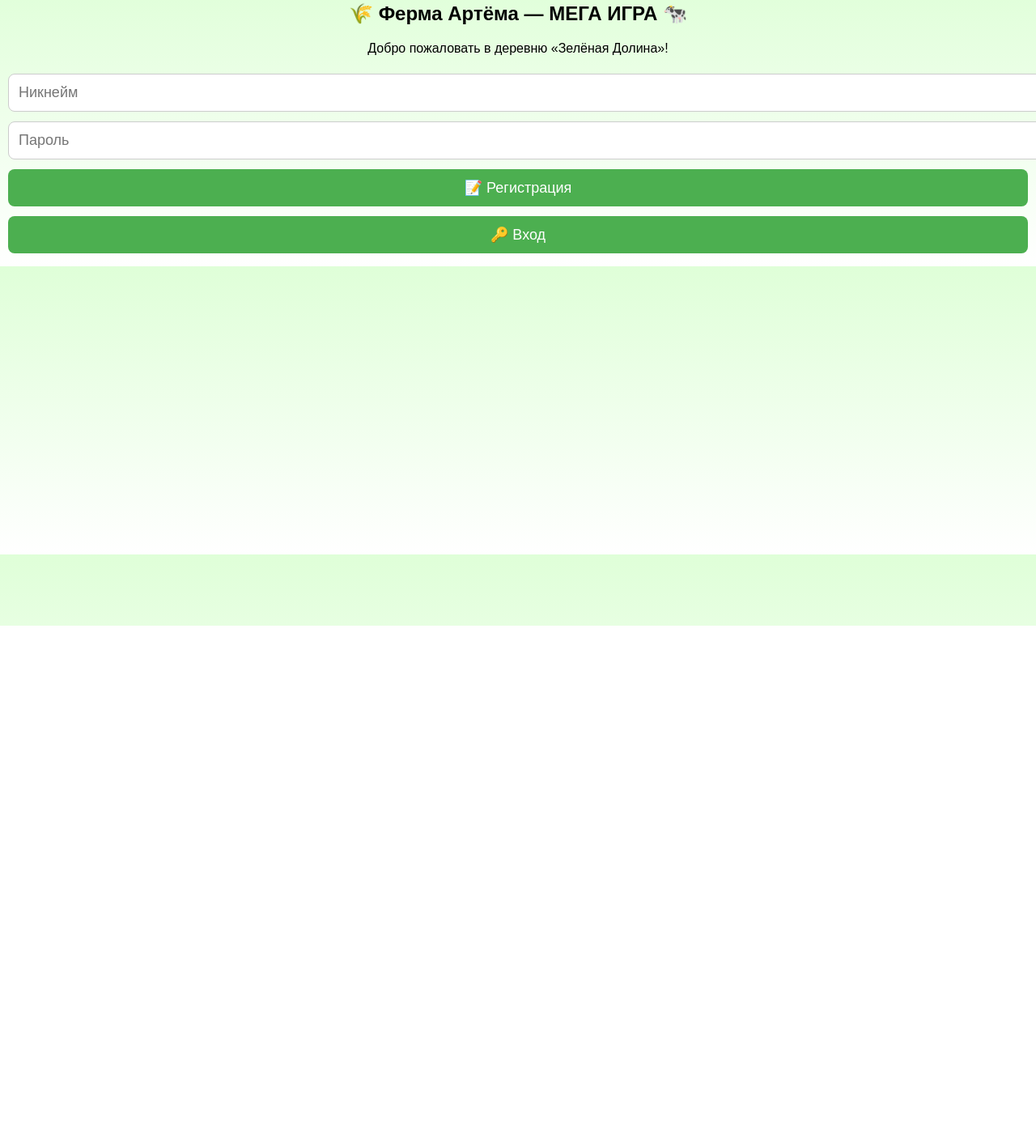
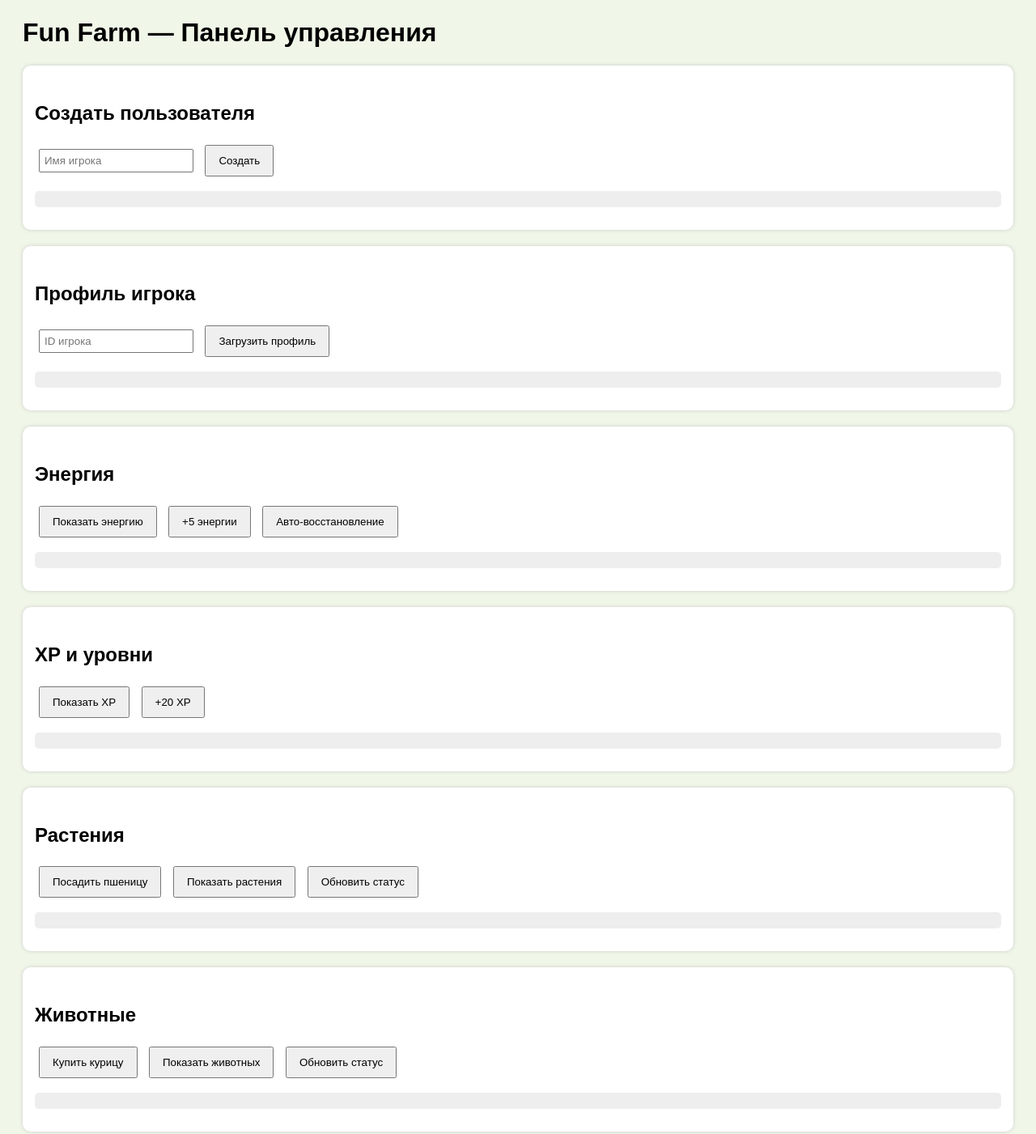
Before and after one commit to Friday56/Stert, a website: page frontend/index.html in a window 1280 px wide. Shown: the part 27-1428 px from the top of the page at 81% size. Before the commit the page ends 800 px from the top, so only its background shows below. Drawn offline with Linux system fonts and the light colour scheme.

Commit message:
Update index.html

```diff
--- a/frontend/index.html
+++ b/frontend/index.html
@@ -1,221 +1,256 @@
 <!DOCTYPE html>
 <html lang="ru">
 <head>
-<meta name="viewport" content="width=device-width, initial-scale=1">
-<title>🌾 Ферма Артёма — МЕГА ИГРА 🐄</title>
-
+    <meta charset="UTF-8">
+    <title>Fun Farm</title>
     <style>
         body {
-    font-family: sans-serif;
-    margin: 0;
+            font-family: Arial, sans-serif;
+            background: #f0f7e8;
+            padding: 20px;
+        }
+        h2 {
+            margin-top: 30px;
+        }
+        button {
+            padding: 10px 15px;
+            margin: 5px;
+            cursor: pointer;
+        }
+        .block {
+            background: white;
+            padding: 15px;
+            border-radius: 10px;
+            margin-bottom: 20px;
+            box-shadow: 0 0 5px #ccc;
+        }
+        input {
+            padding: 5px;
+            margin: 5px;
+        }
+        pre {
+            background: #eee;
             padding: 10px;
-    background: linear-gradient(#dfffd8, #ffffff);
-}
-
-h2, h3 {
-    text-align: center;
-}
-
-.card {
-    background: white;
-    padding: 12px;
-    border-radius: 10px;
-    margin: 8px 0;
-    border: 1px solid #ddd;
-    box-shadow: 0 2px 4px rgba(0,0,0,0.1);
-}
-
-input, button {
-    width: 100%;
-    padding: 12px;
-    margin: 6px 0;
-    font-size: 18px;
-    border-radius: 8px;
-    border: 1px solid #ccc;
-}
-
-button {
-    background: #4CAF50;
-    color: white;
-    border: none;
-    transition: 0.2s;
-}
-
-button:hover {
-    background: #45a049;
-    transform: scale(1.05);
-}
-
-#hud {
-    background: #fff;
-    padding: 10px;
-    border-radius: 10px;
-    margin-bottom: 10px;
-    border: 1px solid #ccc;
+            border-radius: 5px;
+            max-height: 300px;
+            overflow-y: auto;
         }
     </style>
 </head>
-
 <body>
 
-<h2>🌾 Ферма Артёма — МЕГА ИГРА 🐄</h2>
-<p style="text-align:center;">Добро пожаловать в деревню «Зелёная Долина»!</p>
+<h1>Fun Farm — Панель управления</h1>
 
-<!-- AUTH -->
-<div id="auth">
-    <input id="nick" placeholder="Никнейм">
-    <input id="pass" type="password" placeholder="Пароль">
-    <button onclick="register()">📝 Регистрация</button>
-    <button onclick="login()">🔑 Вход</button>
+<div class="block">
+    <h2>Создать пользователя</h2>
+    <input id="username" placeholder="Имя игрока">
+    <button onclick="createUser()">Создать</button>
+    <pre id="createUserResult"></pre>
 </div>
 
-<!-- GAME -->
-<div id="game" style="display:none;">
-
-    <!-- HUD -->
-    <div id="hud">
-        <b>Уровень:</b> <span id="lvl">1</span> ⭐<br>
-        <b>Опыт:</b> <span id="xp">0</span>/100 🎯<br>
-        <b>Энергия:</b> <span id="energy">20</span>/20 ⚡
+<div class="block">
+    <h2>Профиль игрока</h2>
+    <input id="userId" placeholder="ID игрока">
+    <button onclick="loadProfile()">Загрузить профиль</button>
+    <pre id="profile"></pre>
 </div>
 
-    <h3>📦 Инвентарь</h3>
-    <div id="inv"></div>
+<div class="block">
+    <h2>Энергия</h2>
+    <button onclick="getEnergy()">Показать энергию</button>
+    <button onclick="restoreEnergy()">+5 энергии</button>
+    <button onclick="updateEnergy()">Авто-восстановление</button>
+    <pre id="energy"></pre>
+</div>
 
-    <h3>🛒 Магазин</h3>
-    <button onclick="buy(1, 10)">🌾 Купить 10 кг семян</button>
-    <button onclick="buy(2, 10)">🟩 Купить 10 кг сена</button>
-    <button onclick="buy(3, 1)">🐔 Купить курицу</button>
-    <button onclick="buy(4, 1)">🐄 Купить корову</button>
+<div class="block">
+    <h2>XP и уровни</h2>
+    <button onclick="getXP()">Показать XP</button>
+    <button onclick="addXP()">+20 XP</button>
+    <pre id="xp"></pre>
+</div>
 
-    <h3>🌱 Посевы</h3>
-    <button onclick="plant()">🌿 Посадить пшеницу (1 семя)</button>
-    <div id="plants"></div>
+<div class="block">
+    <h2>Растения</h2>
+    <button onclick="plant()">Посадить пшеницу</button>
+    <button onclick="loadPlants()">Показать растения</button>
+    <button onclick="updatePlants()">Обновить статус</button>
+    <pre id="plants"></pre>
+</div>
 
-    <h3>🐔 Животные</h3>
-    <button onclick="feed()">🍀 Покормить животных</button>
-    <div id="animals"></div>
+<div class="block">
+    <h2>Животные</h2>
+    <button onclick="buyAnimal()">Купить курицу</button>
+    <button onclick="loadAnimals()">Показать животных</button>
+    <button onclick="updateAnimals()">Обновить статус</button>
+    <pre id="animals"></pre>
+</div>
 
-    <h3>🎯 Квесты</h3>
-    <div id="quests"></div>
+<div class="block">
+    <h2>Случайные квесты</h2>
+    <button onclick="generateSideQuest()">Создать квест</button>
+    <pre id="sideQuest"></pre>
+</div>
 
+<div class="block">
+    <h2>Сюжетный квест</h2>
+    <button onclick="loadStory()">Показать текущий шаг</button>
+    <button onclick="completeStoryStep()">Завершить шаг</button>
+    <button onclick="claimStoryReward()">Получить награду</button>
+    <pre id="story"></pre>
 </div>
 
 <script>
-let token = null;
-const API = "https://stert.onrender.com";
+const API = "http://localhost:3000";
 
-// Эмодзи
-const EMOJI = {
-    "Семена пшеницы": "🌾",
-    "Сено": "🟩",
-    "Курица": "🐔",
-    "Корова": "🐄",
-    "Пшеница": "🌿",
-    "Яйца": "🥚",
-    "Молоко": "🥛"
-};
-
-// ------------------- REGISTER -------------------
-async function register() {
-    const r = await fetch(API + "/register", {
+// Создание пользователя
+async function createUser() {
+    const username = document.getElementById("username").value;
+    const res = await fetch(API + "/createUser", {
         method: "POST",
         headers: {"Content-Type": "application/json"},
-        body: JSON.stringify({ nickname: nick.value, password: pass.value })
+        body: JSON.stringify({username})
     });
-
-    const data = await r.json();
-
-    if (data.ok) {
-        alert("Ты прибыл в деревню «Зелёная Долина»! 🌱🐔\nТебя ждёт великая фермерская судьба!");
-    } else {
-        alert("Ошибка: ник занят ❌");
-    }
+    document.getElementById("createUserResult").textContent = await res.text();
 }
 
-// ------------------- LOGIN -------------------
-async function login() {
-    const r = await fetch(API + "/login", {
+// Профиль
+async function loadProfile() {
+    const id = document.getElementById("userId").value;
+    const res = await fetch(API + "/profile/" + id);
+    document.getElementById("profile").textContent = await res.text();
+}
+
+// Энергия
+async function getEnergy() {
+    const id = userId.value;
+    const res = await fetch(API + "/energy/" + id);
+    energy.textContent = await res.text();
+}
+
+async function restoreEnergy() {
+    const id = userId.value;
+    const res = await fetch(API + "/energy/restore", {
         method: "POST",
         headers: {"Content-Type": "application/json"},
-        body: JSON.stringify({ nickname: nick.value, password: pass.value })
+        body: JSON.stringify({user_id: id, amount: 5})
     });
-
-    const data = await r.json();
-
-    if (data.ok) {
-        token = data.token;
-        auth.style.display = "none";
-        game.style.display = "block";
-
-        alert("Добро пожаловать обратно, фермер! 🐄🌾");
-
-        loadInv();
-        loadQuests();
-        loadAnimals();
-        loadPlants();
-    } else {
-        alert("Неверный логин или пароль ❌");
-    }
+    energy.textContent = await res.text();
 }
 
-// ------------------- INVENTORY -------------------
-async function loadInv() {
-    const r = await fetch(API + "/inventory", {
-        headers: { Authorization: token }
-    });
-
-    const items = await r.json();
-
-    inv.innerHTML = items.map(i => `
-        <div class="card">
-            <b>${EMOJI[i.name] || "📦"} ${i.name}</b><br>
-            Количество: <b>${i.quantity}</b>
-        </div>
-    `).join("");
+async function updateEnergy() {
+    const id = userId.value;
+    const res = await fetch(API + "/energy/update/" + id);
+    energy.textContent = await res.text();
 }
 
-// ------------------- BUY -------------------
-async function buy(item_id, qty) {
-    await fetch(API + "/buy-basic", {
-        method: "POST",
-        headers: {
-            "Content-Type": "application/json",
-            Authorization: token
-        },
-        body: JSON.stringify({ item_id, quantity: qty })
-    });
-
-    loadInv();
+// XP
+async function getXP() {
+    const id = userId.value;
+    const res = await fetch(API + "/xp/" + id);
+    xp.textContent = await res.text();
 }
 
-// ------------------- PLANTS -------------------
-function plant() {
-    alert("🌱 Ты посадил пшеницу! Она вырастет через 1 минуту.");
-    plants.innerHTML = "<div class='card'>🌿 Пшеница растёт... (60 сек)</div>";
+async function addXP() {
+    const id = userId.value;
+    const res = await fetch(API + "/xp/add", {
+        method: "POST",
+        headers: {"Content-Type": "application/json"},
+        body: JSON.stringify({user_id: id, amount: 20})
+    });
+    xp.textContent = await res.text();
 }
 
-// ------------------- ANIMALS -------------------
-function feed() {
-    alert("🐔 Животные накормлены! Через 1 минуту появятся ресурсы.");
-    animals.innerHTML = "<div class='card'>🐄 Животные сыты и счастливы!</div>";
+// Растения
+async function plant() {
+    const id = userId.value;
+    const res = await fetch(API + "/plant", {
+        method: "POST",
+        headers: {"Content-Type": "application/json"},
+        body: JSON.stringify({
+            user_id: id,
+            plant_type: "Пшеница",
+            grow_time: 10
+        })
+    });
+    plants.textContent = await res.text();
 }
 
-// ------------------- QUESTS -------------------
-function loadQuests() {
-    quests.innerHTML = `
-        <div class="card">🎯 Квест: Купи курицу 🐔</div>
-        <div class="card">🎯 Квест: Собери 10 яиц 🥚</div>
-        <div class="card">🎯 Квест: Вырасти пшеницу 🌿</div>
-    `;
+async function loadPlants() {
+    const id = userId.value;
+    const res = await fetch(API + "/plants/" + id);
+    plants.textContent = await res.text();
 }
 
-function loadAnimals() {
-    animals.innerHTML = "<div class='card'>🐔 Курицы: 0<br>🐄 Коровы: 0</div>";
+async function updatePlants() {
+    const id = userId.value;
+    const res = await fetch(API + "/updatePlants/" + id);
+    plants.textContent = await res.text();
 }
 
-function loadPlants() {
-    plants.innerHTML = "<div class='card'>🌱 Посевов пока нет</div>";
+// Животные
+async function buyAnimal() {
+    const id = userId.value;
+    const res = await fetch(API + "/buyAnimal", {
+        method: "POST",
+        headers: {"Content-Type": "application/json"},
+        body: JSON.stringify({
+            user_id: id,
+            animal_type: "Курица",
+            produce_time: 10
+        })
+    });
+    animals.textContent = await res.text();
+}
+
+async function loadAnimals() {
+    const id = userId.value;
+    const res = await fetch(API + "/animals/" + id);
+    animals.textContent = await res.text();
+}
+
+async function updateAnimals() {
+    const id = userId.value;
+    const res = await fetch(API + "/updateAnimals/" + id);
+    animals.textContent = await res.text();
+}
+
+// Побочные квесты
+async function generateSideQuest() {
+    const id = userId.value;
+    const res = await fetch(API + "/generateSideQuest", {
+        method: "POST",
+        headers: {"Content-Type": "application/json"},
+        body: JSON.stringify({user_id: id})
+    });
+    sideQuest.textContent = await res.text();
+}
+
+// Сюжет
+async function loadStory() {
+    const id = userId.value;
+    const res = await fetch(API + "/story/" + id);
+    story.textContent = await res.text();
+}
+
+async function completeStoryStep() {
+    const id = userId.value;
+    const res = await fetch(API + "/story/completeStep", {
+        method: "POST",
+        headers: {"Content-Type": "application/json"},
+        body: JSON.stringify({user_id: id})
+    });
+    story.textContent = await res.text();
+}
+
+async function claimStoryReward() {
+    const id = userId.value;
+    const res = await fetch(API + "/story/claimReward", {
+        method: "POST",
+        headers: {"Content-Type": "application/json"},
+        body: JSON.stringify({user_id: id})
+    });
+    story.textContent = await res.text();
 }
 </script>
 
```
Lines whose indentation alone changed are shown as unchanged.
